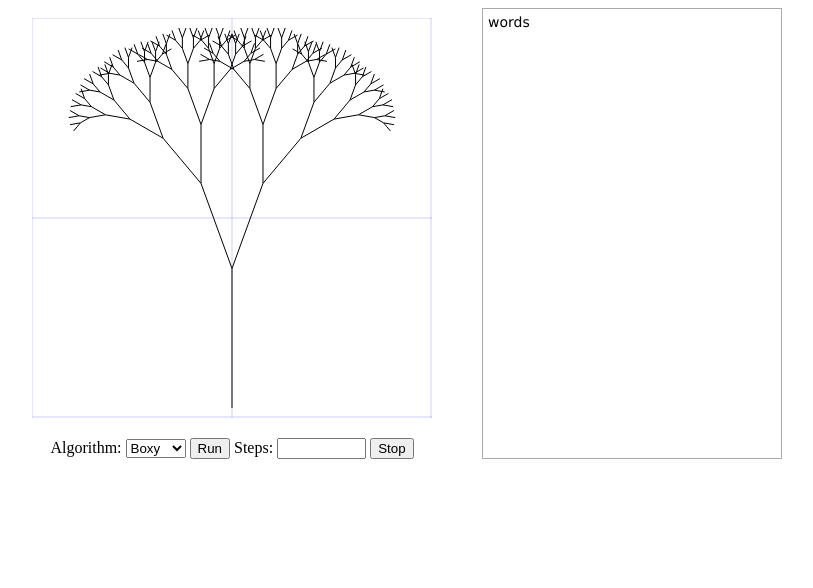
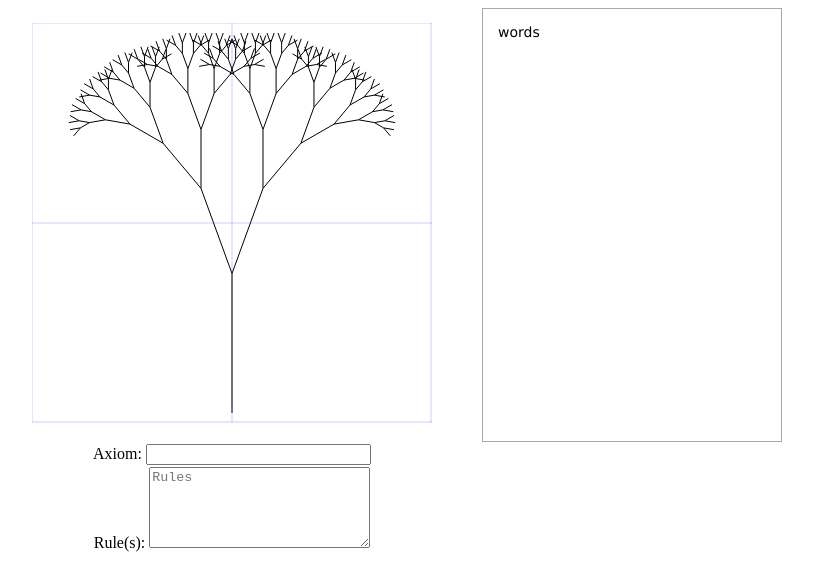
Before and after one commit to eliben/lsystem, a plain HTML site: page index.html in a window 1280 px wide. Shown: the whole page, without its empty margins (258-1071 px from the left). Drawn offline with Linux system fonts and the light colour scheme.

Commit message:
Trying new controls layout

```diff
--- a/index.html
+++ b/index.html
@@ -5,23 +5,31 @@
         display: grid;
         max-width: 800px;
         grid-template-columns: 5fr 3fr;
-        grid-template-rows: repeat(2, fit-content());
+        grid-template-rows: repeat(3, fit-content());
         grid-template-areas:
             "plotcanvas sidebar"
-            "controls sidebar"
+            "axiom empty"
+            "rules empty"
     }
 
     .plotcanvas {
         grid-area: plotcanvas;
         justify-self: center;
-        padding: 10px;
+        padding: 15px;
     }
 
-    .controls {
-        grid-area: controls;
+    .axiom {
+        grid-area: axiom;
         justify-self: center;
         text-align: center;
-        padding-top: 6px;
+        padding-top: 2px;
+    }
+
+    .rules {
+        grid-area: rules;
+        justify-self: center;
+        text-align: center;
+        padding-top: 2px;
     }
 
     .sidebar {
@@ -30,7 +38,11 @@
         font-size: 14px;
         border: solid 1px;
         border-color: darkgray;
-        padding: 5px;
+        padding: 15px;
+    }
+
+    .empty {
+        grid-area: empty;
     }
 </style>
 
@@ -40,14 +52,21 @@
             <canvas id="plot"></canvas>
         </div>
         <div class="controls">
-            Algorithm:
+            <div class="axiom">
+                Axiom: <input id="axiombox" size="25"></input>
+
+            </div>
+            <div class="rules">
+                Rule(s): <textarea id="rulesbox" rows="5" cols="25" placeholder="Rules"></textarea>
+            </div>
+            <!-- Algorithm:
             <select id="algorithm" name="algorithm">
                 <option value="boxy">Boxy</option>
                 <option value="radial">Radial</option>
             </select>
             <button id="run" title="Run the simulation for this number of steps">Run</button>
             Steps: <input size="8" id="numsteps"></input>
-            <button id="stop" title="Stop simulation">Stop</button>
+            <button id="stop" title="Stop simulation">Stop</button> -->
         </div>
         <div class="sidebar">
             words
```
